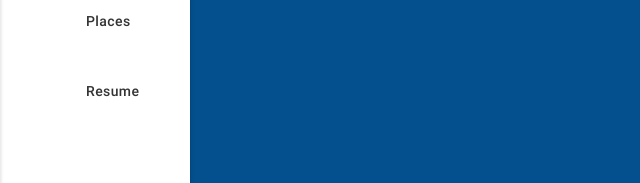
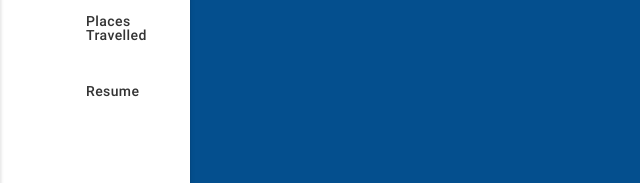
Before and after one commit to TheRandomGuy146275/TheRandomGuy146275.github.io, a plain HTML site: page index.html in a window 1280 px wide. Shown: the part 577-760 px from the top of the page, 0-640 px from the left. Drawn offline with nearby package versions, Linux system fonts and the light colour scheme; some icons are missing.

Commit message:
Added screenshots for Part 4

```diff
--- a/index.html
+++ b/index.html
@@ -138,7 +138,7 @@
       <li class="bold">
 
         <a aria-label="Navigate to the PLaces Travelled section" href="#travelled" class="waves-effect waves-dark blue-text"><i
-            class="mdi-action-room small"></i><span>Places</span></a>
+            class="mdi-action-room small"></i><span>Places Travelled</span></a>
       </li>
 
       <li class="bold">
@@ -199,7 +199,7 @@
       </li>
       <li class="bold">
         <a aria-label="Navigate to the Places Travelled section" href="#contact" class="waves-effect waves-dark blue-text"><i
-            class="mdi-action-room small"></i><span>Places</span></a>
+            class="mdi-action-room small"></i><span>Places Travelled</span></a>
       </li>
       <li class="bold">
         <a aria-label="Open Marvin's Resume in a new tab"
```
Also changed, not shown: q4-1.png (added), q4-2.png (added), 1 other file.
